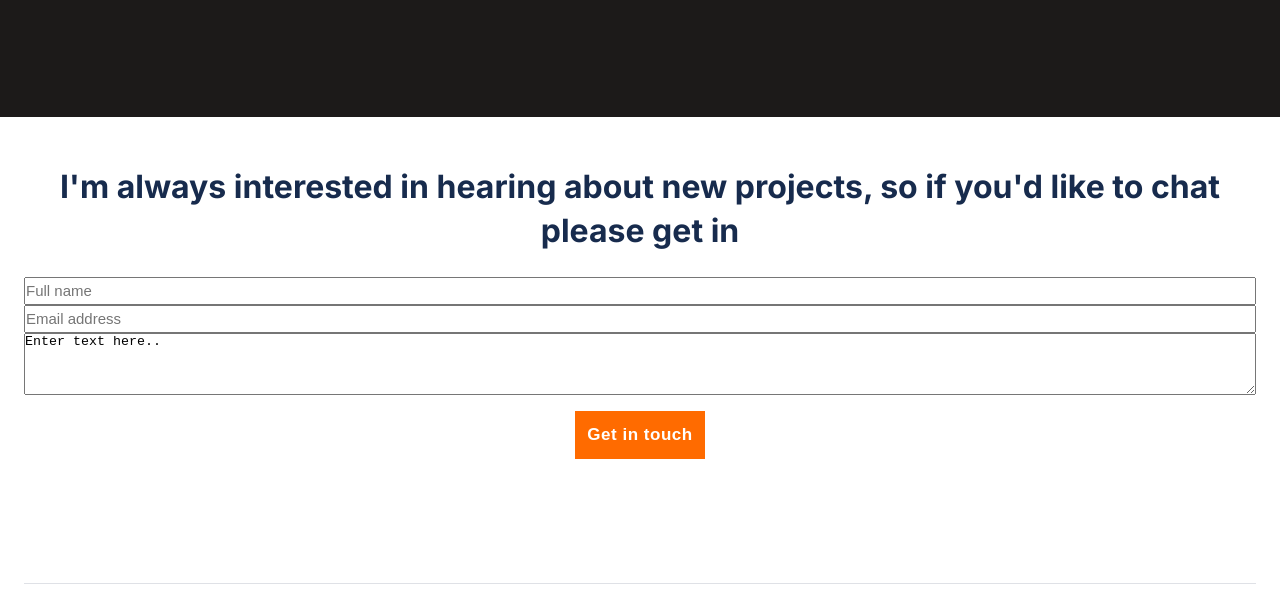
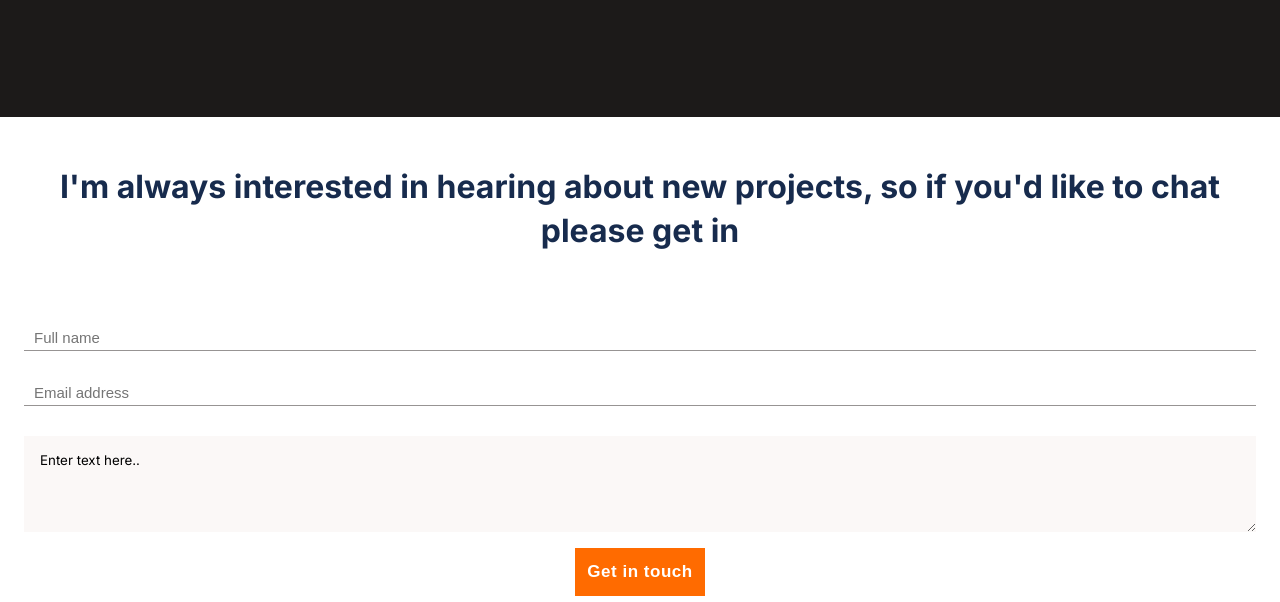
Before and after one commit to SarvarKh/Contact-form, a website: page index.html in a window 1280 px wide. Shown: the part 6590-7192 px from the top of the page. Drawn offline with Linux system fonts and the light colour scheme.

Commit message:
Restyle form elements as per figma template

```diff
--- a/css/main.css
+++ b/css/main.css
@@ -344,6 +344,7 @@ footer {
 form {
   display: flex;
   flex-direction: column;
+  margin-top: 73px;
 }
 
 .form-part-1 {
@@ -354,10 +355,17 @@ form {
   display: flex;
   align-items: center;
   color: #979493;
+  border: none;
+  border-bottom: 1px solid #979493;
+  margin-bottom: 30px;
+  padding-left: 10px;
 }
 
-.message {
+textarea {
   background: #fbf8f7;
+  font-family: "Inter", sans-serif;
+  padding: 16px;
+  border: none;
 }
 
 .submit-btn {
```
